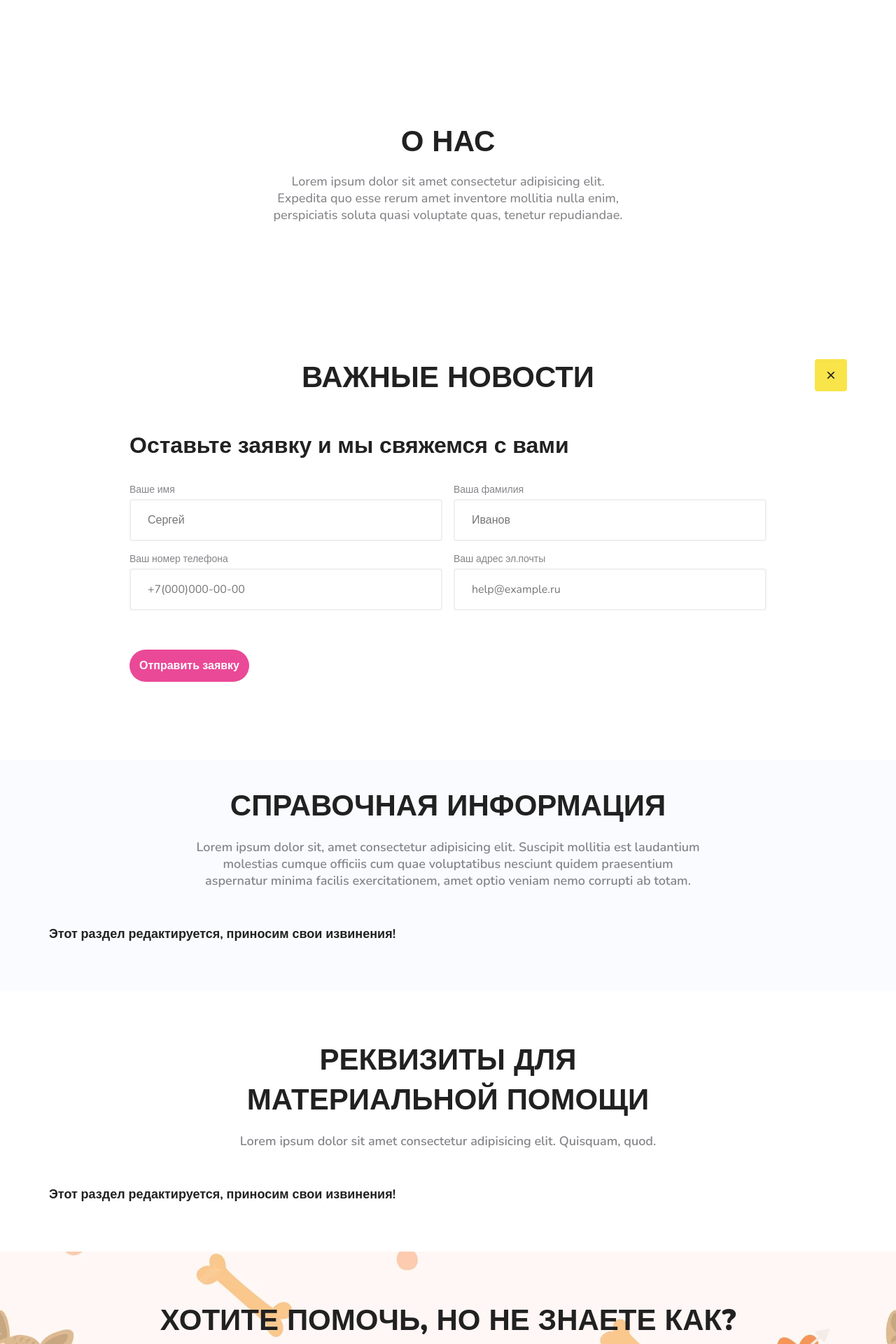
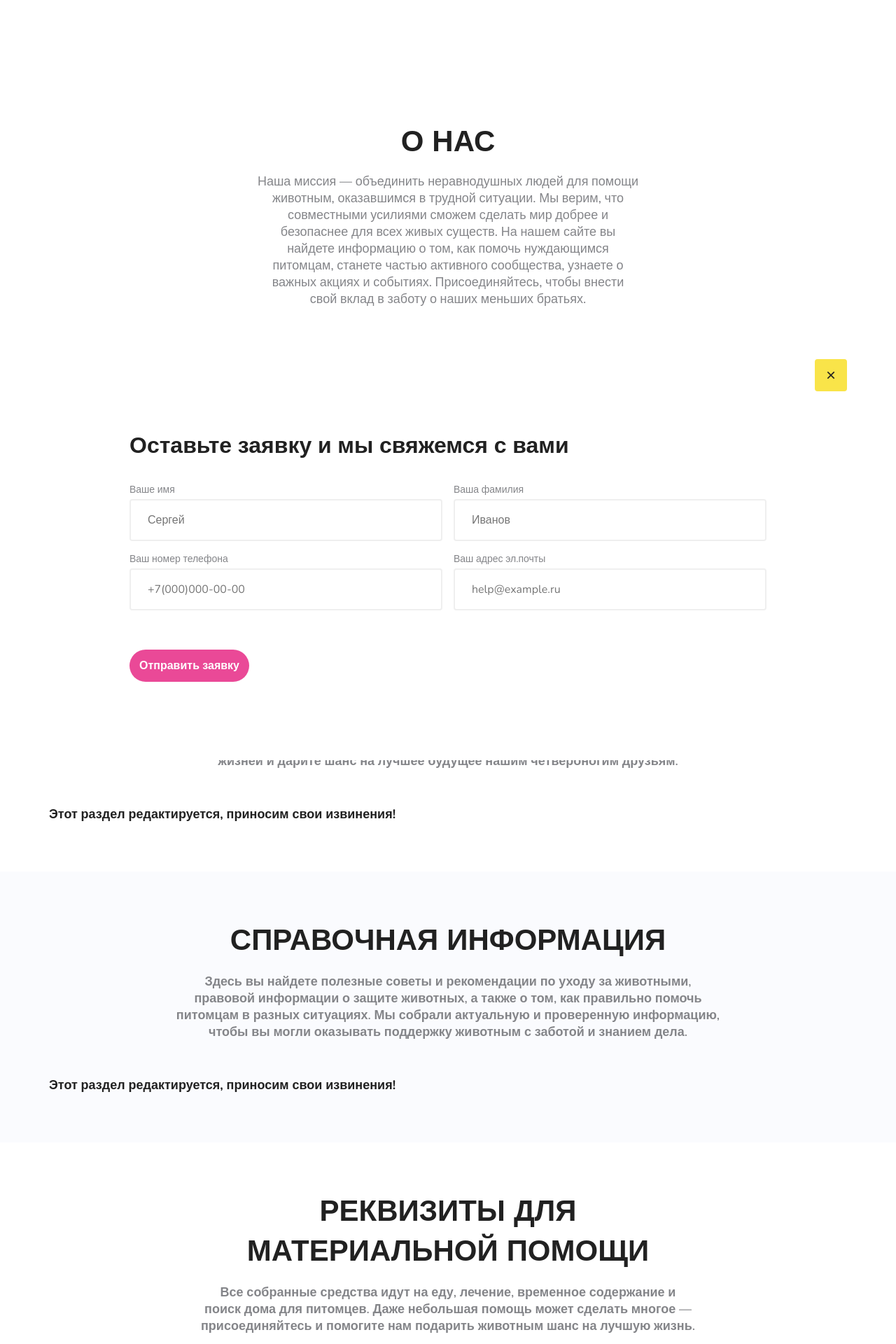
Before and after one commit to webNekit/animals-django-app, a Django app: page / in a window 1280 px wide. Shown: the part 714-2634 px from the top of the page at 70% size. Run offline with Django 5.2, Linux system fonts and the light colour scheme; data comes from the database, SQL or seed files in the repository; data that the repository does not hold is empty; some libraries are stand-ins or nearby versions.

Commit message:
add text to section

```diff
--- a/main/templates/main/page-index.html
+++ b/main/templates/main/page-index.html
@@ -73,7 +73,7 @@
         <div class="container head-section__container">
             <div class="head-section__content">
                 <h2 class="head-section__content-title section-title">О нас</h2>
-                <p class="head-section__content-text">Lorem ipsum dolor sit amet consectetur adipisicing elit. Expedita quo esse rerum amet inventore mollitia nulla enim, perspiciatis soluta quasi voluptate quas, tenetur repudiandae.</p>
+                <p class="head-section__content-text">Наша миссия — объединить неравнодушных людей для помощи животным, оказавшимся в трудной ситуации. Мы верим, что совместными усилиями сможем сделать мир добрее и безопаснее для всех живых существ. На нашем сайте вы найдете информацию о том, как помочь нуждающимся питомцам, станете частью активного сообщества, узнаете о важных акциях и событиях. Присоединяйтесь, чтобы внести свой вклад в заботу о наших меньших братьях.</p>
             </div>
         </div>
     </div>
@@ -92,7 +92,7 @@
         <div class="pets-section__rowContent">
             <div class="pets-section__head">
                 <h2 class="pets-section__title">Им нужна помощь</h2>
-                <p class="pets-section__description">Lorem ipsum dolor sit amet consectetur adipisicing elit. Minus dicta, blanditiis dolorum veniam eveniet a libero nulla magni!</p>
+                <p class="pets-section__description">Этот раздел посвящен питомцам, которым требуется ваша помощь и забота. Здесь вы найдете истории животных, оказавшихся в сложной ситуации, а также информацию о том, как вы можете помочь каждому из них: от временной опеки до пожертвований или поиска постоянного дома. Присоединяйтесь к спасению жизней и дарите шанс на лучшее будущее нашим четвероногим друзьям.</p>
             </div>
             <div class="pets-section__context">
                 {% if pets %}
@@ -135,7 +135,7 @@
         <div class="reference-section__rowContent">
             <div class="reference-section__head">
                 <h2 class="reference-section__title">Справочная информация</h2>
-                <p class="reference-section__text">Lorem ipsum dolor sit, amet consectetur adipisicing elit. Suscipit mollitia est laudantium molestias cumque officiis cum quae voluptatibus nesciunt quidem praesentium aspernatur minima facilis exercitationem, amet optio veniam nemo corrupti ab totam.</p>
+                <p class="reference-section__text">Здесь вы найдете полезные советы и рекомендации по уходу за животными, правовой информации о защите животных, а также о том, как правильно помочь питомцам в разных ситуациях. Мы собрали актуальную и проверенную информацию, чтобы вы могли оказывать поддержку животным с заботой и знанием дела.</p>
             </div>
             <div class="reference-section__context">
                 {% if references %}
@@ -166,7 +166,7 @@
         <div class="requisites-section__rowContent">
             <div class="requisites-section__head">
                 <h2 class="requisites-section__title">Реквизиты для материальной помощи</h2>
-                <p class="requisites-section__text">Lorem ipsum dolor sit amet consectetur adipisicing elit. Quisquam, quod.</p>
+                <p class="requisites-section__text">Все собранные средства идут на еду, лечение, временное содержание и поиск дома для питомцев. Даже небольшая помощь может сделать многое — присоединяйтесь и помогите нам подарить животным шанс на лучшую жизнь.</p>
             </div>
             <div class="requisites-section__context">
                 {% if cashs %}
@@ -200,7 +200,7 @@
         <div class="help-section__rowContent">
             <div class="help-section__rowHead">
                 <h2 class="help-section__title">Хотите помочь, но не знаете как?</h2>
-                <p class="help-section__text">Lorem ipsum dolor sit amet consectetur, adipisicing elit. Atque aut quos, consequatur voluptas tempora repudiandae.</p>
+                <p class="help-section__text">Если вы хотите помочь животным, но не знаете с чего начать, этот раздел для вас. Нажмите кнопку, и мы поможем вам найти удобный способ поддержки — будь то волонтерство, временная опека, передача необходимых вещей или участие в благотворительных акциях. Здесь каждый может найти свой путь к доброму делу и поддержке тех, кто в этом нуждается.</p>
             </div>
             <div class="help-section__rowContext">
                 <button aria-label="Открыть модальное окно" class="help-section__btnModal button button--primary" data-toggler-modal>Оставить заявку</button>
--- a/main/views.py
+++ b/main/views.py
@@ -28,8 +28,8 @@ def index(request):
         'referencesBanner': referencesBanner,
         'articlesBanner': articlesBanner,
         'title': 'Главная',
-        'meta_text': 'Помощь животным',
-        'meta_keywords': 'питомцы, помощь питомцам'
+        'meta_text': 'объединить неравнодушных людей для помощи животным, оказавшимся в трудной ситуации. Мы верим, что совместными усилиями сможем сделать мир добрее и безопаснее для всех живых существ. На нашем сайте вы найдете информацию о том, как помочь нуждающимся питомцам, станете частью активного сообщества, узнаете о важных акциях и событиях. Присоединяйтесь, чтобы внести свой вклад в заботу о наших меньших братьях.',
+        'meta_keywords': 'помощь животным, защита животных, приюты для животных, забота о животных, спасение животных, благотворительность для животных'
     })
 
 def contacts(request):
--- a/pet/views.py
+++ b/pet/views.py
@@ -5,8 +5,8 @@ def pets_list(request):
     pets = Pet.objects.filter(is_active=True).order_by("-created_at").prefetch_related('images')
     return render(request, "pet/page-index.html", {
         "title": "Питомцы",
-        "meta_text": "Список питомцев",
-        "meta_keywords": "питомцы, помощь питомцам",
+        "meta_text": "Этот раздел посвящен питомцам, которым требуется ваша помощь и забота. Здесь вы найдете истории животных, оказавшихся в сложной ситуации, а также информацию о том, как вы можете помочь каждому из них: от временной опеки до пожертвований или поиска постоянного дома. Присоединяйтесь к спасению жизней и дарите шанс на лучшее будущее нашим четвероногим друзьям.",
+        "meta_keywords": "помощь животным, животные в беде, питомцы, нуждающиеся в помощи, спасение животных, приюты, временная опека, найти дом животным, помощь бездомным животным",
         "pets": pets
     })
 
--- a/templates/includes/footer.html
+++ b/templates/includes/footer.html
@@ -15,28 +15,28 @@
 						<div class="footer__navbar-title">Навигация</div>
 						<menu class="footer__navbar-menu">
 							<li class="footer__navbar-item">
-								<a aria-label="Перейти на страницу" href="#!" class="footer__navbar-link">Главная</a>
+								<a aria-label="Перейти на страницу" href="{% url 'main:index' %}" class="footer__navbar-link">Главная</a>
 							</li>
 							<li class="footer__navbar-item">
-								<a aria-label="Перейти на страницу" href="#!" class="footer__navbar-link">О нас</a>
+								<a aria-label="Перейти на страницу" href="{% url 'about:about' %}" class="footer__navbar-link">О нас</a>
 							</li>
 							<li class="footer__navbar-item">
-								<a aria-label="Перейти на страницу" href="#!" class="footer__navbar-link">Питомцы</a>
+								<a aria-label="Перейти на страницу" href="{% url 'pet:pets_list' %}" class="footer__navbar-link">Питомцы</a>
 							</li>
 							<li class="footer__navbar-item">
-								<a aria-label="Перейти на страницу" href="#!" class="footer__navbar-link">Реквизиты</a>
+								<a aria-label="Перейти на страницу" href="{% url 'cash:cash_list' %}" class="footer__navbar-link">Реквизиты</a>
 							</li>
 							<li class="footer__navbar-item">
-								<a aria-label="Перейти на страницу" href="#!" class="footer__navbar-link">Отчеты</a>
+								<a aria-label="Перейти на страницу" href="{% url 'report:report_list' %}" class="footer__navbar-link">Отчеты</a>
 							</li>
 							<li class="footer__navbar-item">
-								<a aria-label="Перейти на страницу" href="#!" class="footer__navbar-link">Справочник</a>
+								<a aria-label="Перейти на страницу" href="{% url 'reference:reference_list' %}"" class="footer__navbar-link">Справочник</a>
 							</li>
 							<li class="footer__navbar-item">
-								<a aria-label="Перейти на страницу" href="#!" class="footer__navbar-link">Новости</a>
+								<a aria-label="Перейти на страницу" href="{% url 'article:article_list' %}" class="footer__navbar-link">Новости</a>
 							</li>
 							<li class="footer__navbar-item">
-								<a aria-label="Перейти на страницу" href="#!" class="footer__navbar-link">Контакты</a>
+								<a aria-label="Перейти на страницу" href="{% url 'main:contacts' %}" class="footer__navbar-link">Контакты</a>
 							</li>
 						</menu>
 					</nav>
@@ -62,7 +62,7 @@
 				<div class="footer__copyright">
 					&copy; {{ site_settings.site_name }} 2024
 				</div>
-				<a href="#!" aria-label="Ссылка на разработчика" target="_blank" class="footer__development-link">Дизайн и разработка сайта</a>
+				<a href="https://t.me/nekitmochalov007" aria-label="Ссылка на разработчика" target="_blank" class="footer__development-link">Дизайн и разработка сайта</a>
 			</div>
 		</div>
 	</div>
```
